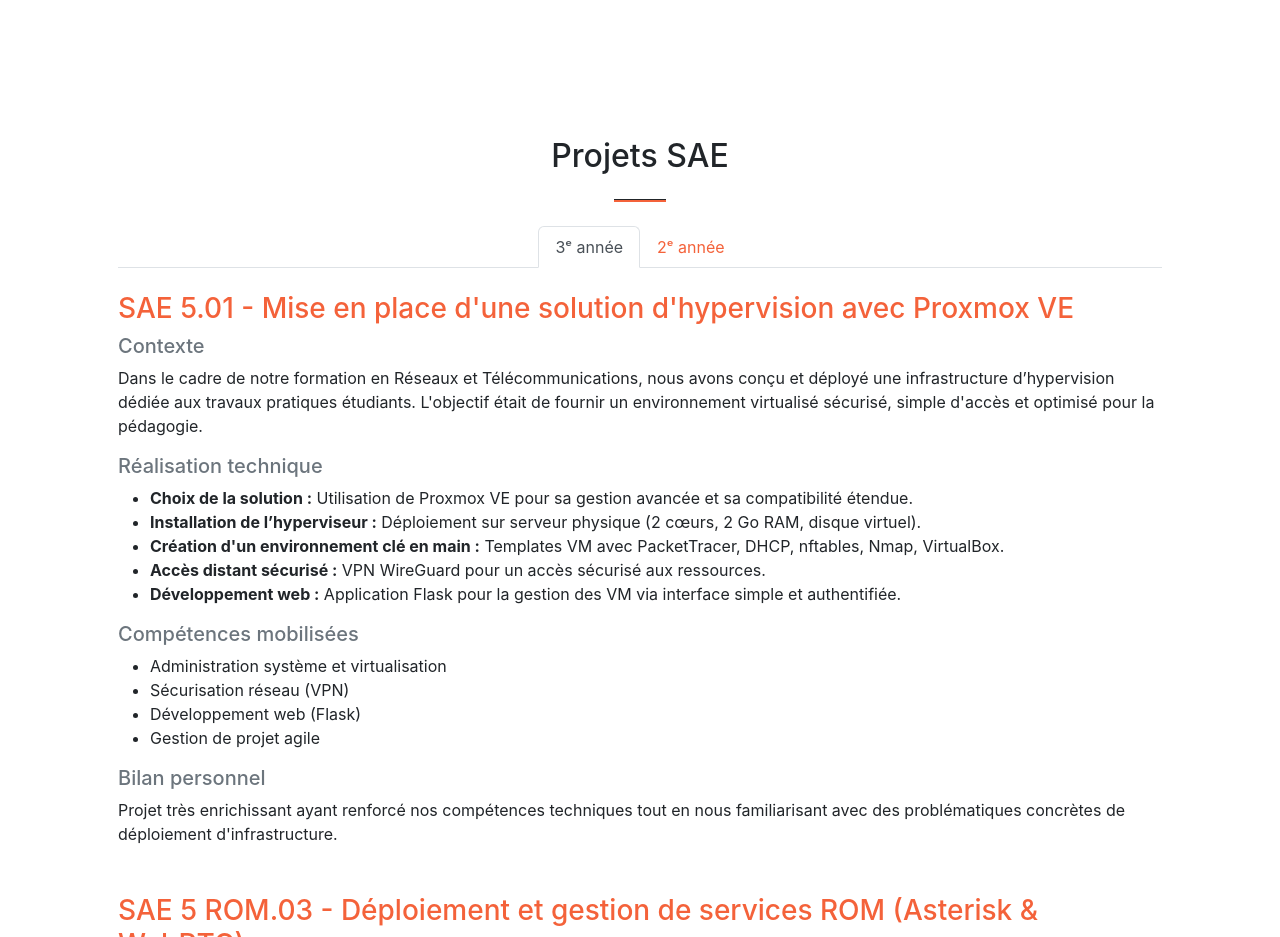
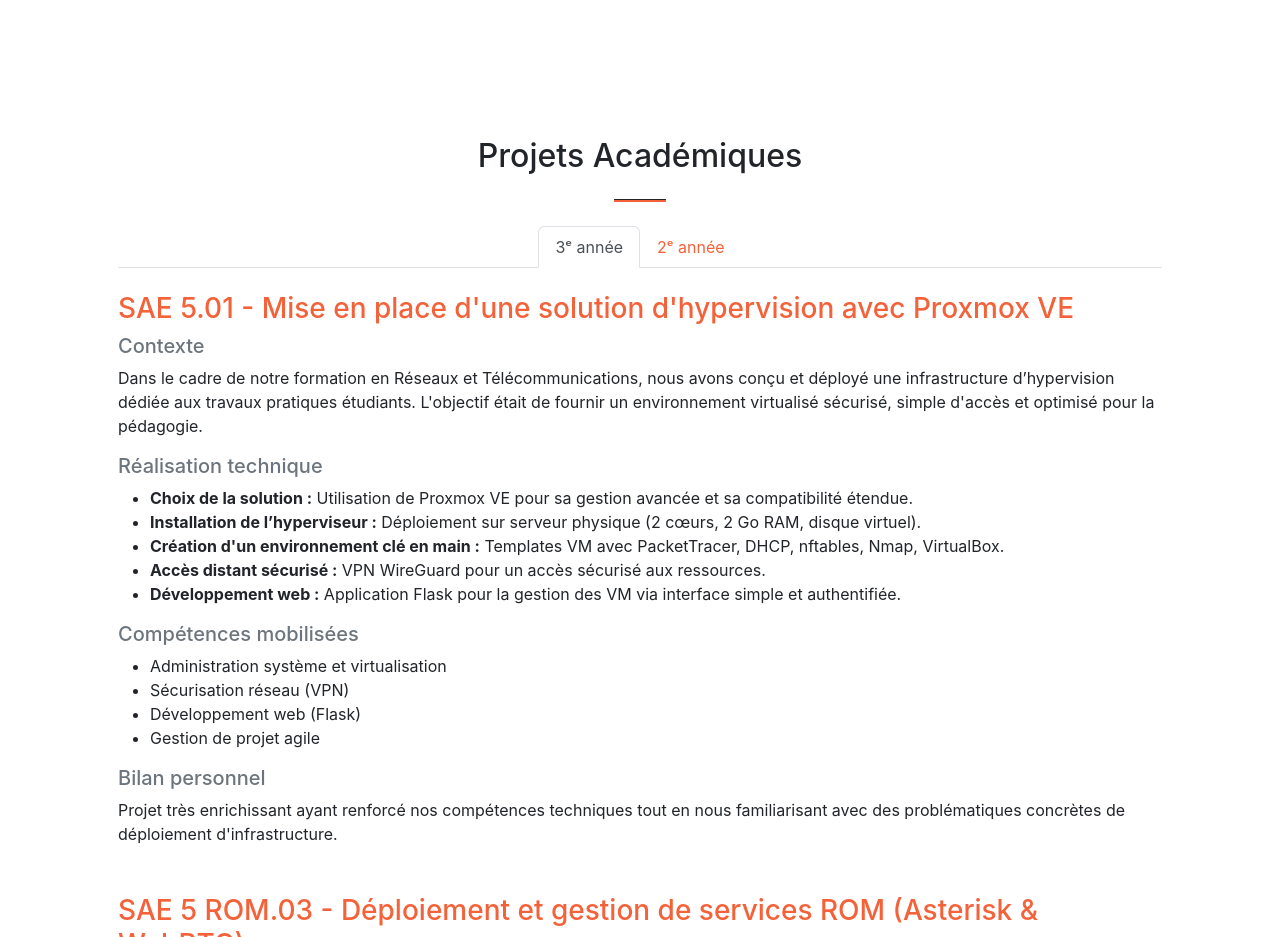
Before and after one commit to Jules-Verstaevel/portfolio-jules-verstaevel, a plain HTML site: page index.html in a window 1280 px wide. Shown: the part 1780-2717 px from the top of the page. Drawn offline with nearby package versions, Linux system fonts and the light colour scheme; some packages are replaced by stand-ins of ours; a script that the page names is missing.

Commit message:
Update index.html

```diff
--- a/index.html
+++ b/index.html
@@ -119,7 +119,7 @@
 		<!-- SAE -->
 				<section class="page-section" id="sae">
 					<div class="container px-4 px-lg-5">
-							<h2 class="text-center mt-0">Projets SAE</h2>
+							<h2 class="text-center mt-0">Projets Académiques</h2>
 							<hr class="divider" />
 
 							<!-- Onglets année -->
```
